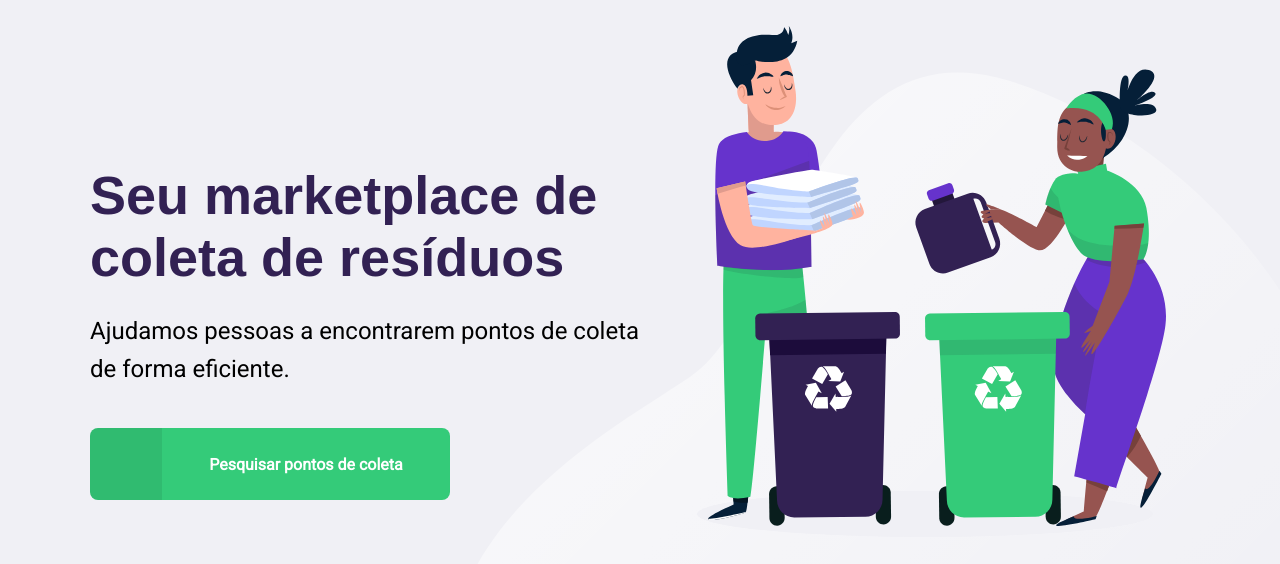
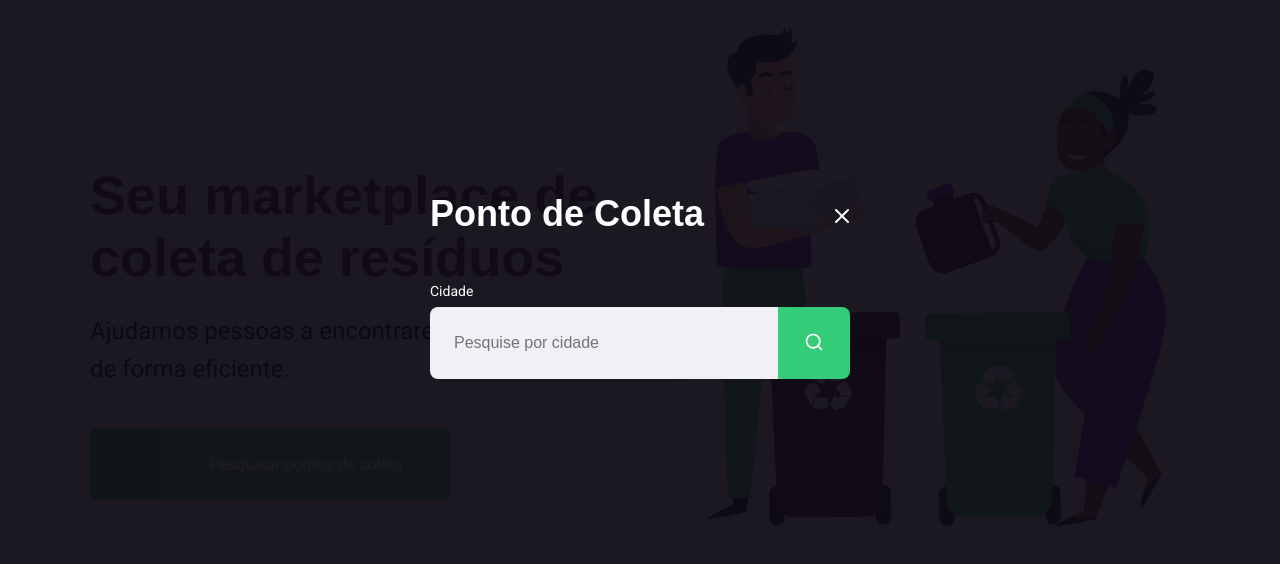
Before and after one commit to carolvasc/ecoleta, a plain HTML site: page index.html in a window 1280 px wide. Shown: the part 114-678 px from the top of the page. Drawn offline with Linux system fonts and the light colour scheme.

Commit message:
Finalização do layout do modal de consulta dos pontos de coleta

```diff
--- a/index.html
+++ b/index.html
@@ -11,6 +11,8 @@
 
   <link rel="stylesheet" href="/styles/main.css">
   <link rel="stylesheet" href="/styles/home.css">
+  <link rel="stylesheet" href="/styles/modal.css">
+
   <link rel="stylesheet" href="/styles/responsive.css">
 </head>
 
@@ -37,6 +39,24 @@
     </div>
   </div>
 
+  <div id="modal">
+    <div class="content">
+      <div class="header">
+        <h1>Ponto de Coleta</h1>
+        <a href="">Fechar</a>
+      </div>
+      <form action="">
+        <label for="search">Cidade</label>
+        <div class="search field">
+          <input type="text" name="search" placeholder="Pesquise por cidade">
+          <button>
+            <img src="/assets/search.svg" alt="Buscar">
+          </button>
+        </div>
+      </form>
+    </div>
+  </div>
+
 </body>
 
 </html>
--- /dev/null
+++ b/styles/modal.css
@@ -0,0 +1,70 @@
+#modal {
+  background-color: #0E0A14ef;
+  height: 100vh;
+  width: 100vw;
+  position: fixed;
+  top: 0;
+  display: flex;
+  justify-content: center;
+  align-items: center;
+  transition: 400ms;
+}
+
+#modal .content {
+  color: white;
+  width: 420px;
+}
+
+#modal .header {
+  display: flex;
+  align-items: center;
+  justify-content: space-between;
+  margin-bottom: 48px;
+}
+
+#modal .header a {
+  background-image: url('../assets/x.svg');
+  width: 20px;
+  height: 20px;
+  display: flex;
+  font-size: 0.01px;
+}
+
+#modal .header h1 {
+  color: white;
+  font-size: 36px;
+  line-height: 42px;
+}
+
+#modal form label {
+  font-size: 14px;
+  line-height: 16px;
+  display: block;
+  margin-bottom: 8px;
+}
+
+#modal form .field {
+  display: flex;
+}
+
+#modal form input {
+  flex: 1;
+  background-color: #f0f0f5;
+  border-radius: 8px 0px 0px 8px;
+  border: 0;
+  padding: 16px 24px;
+  font-size: 16px;
+  color: #6c6c80;
+}
+
+#modal form button {
+  width: 72px;
+  height: 72px;
+  background-color: var(--primary-color);
+  border: 0;
+  border-radius: 0px 8px 8px 0px;
+}
+
+#modal form button:hover {
+  background-color: #2fb85e;
+}
```
